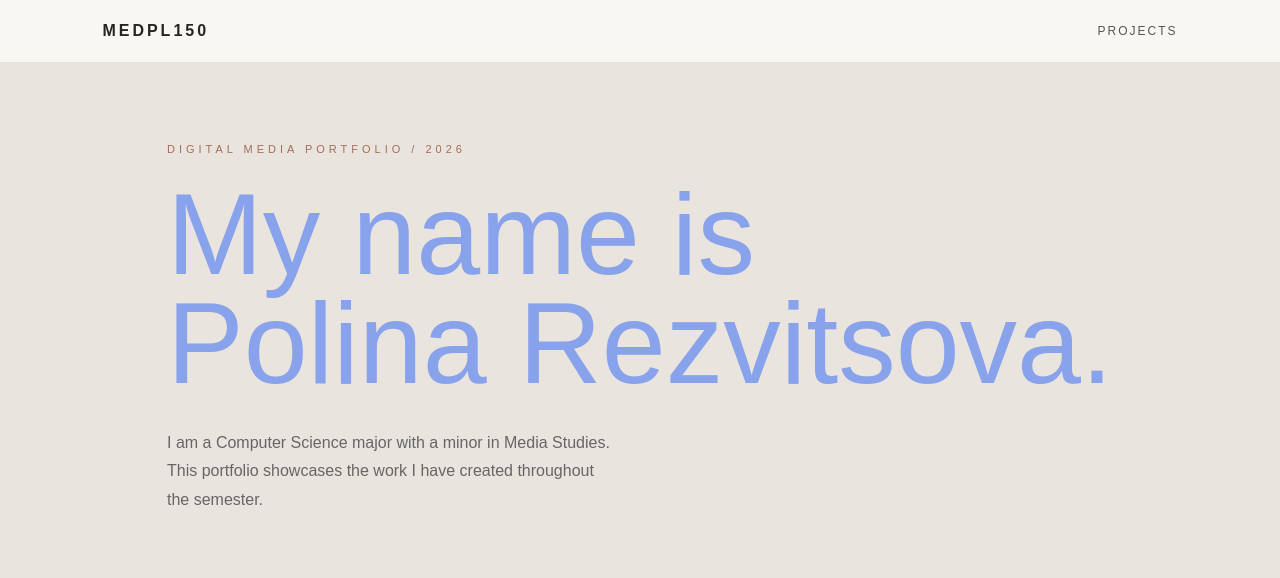
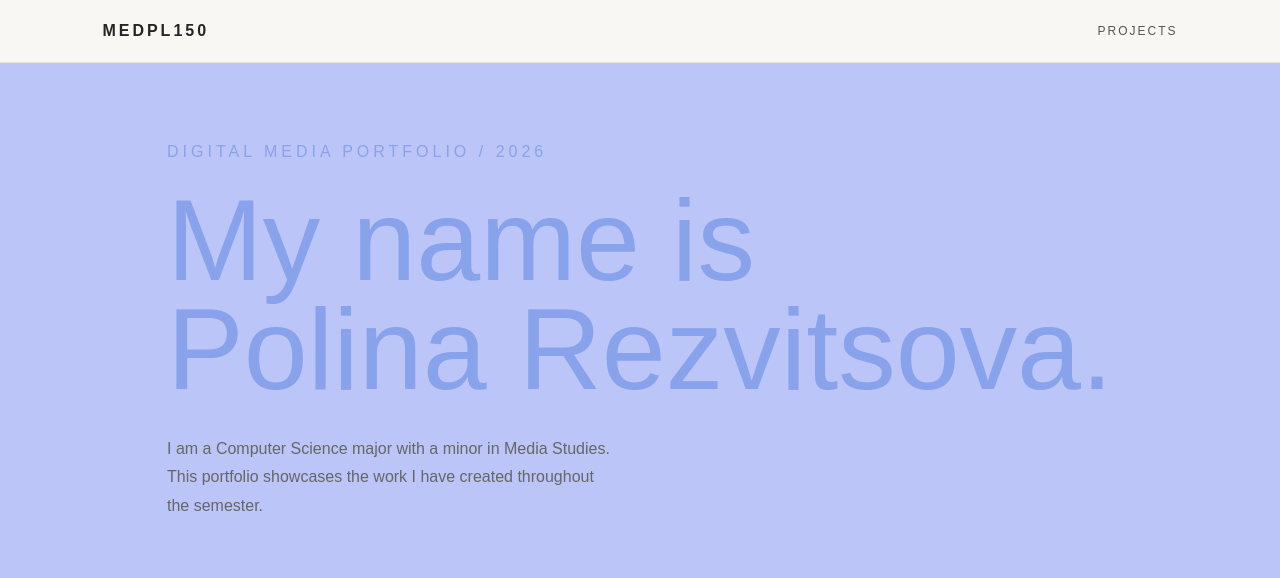
Before and after one commit to Rezvitsova/medpl150, a plain HTML site: page index.html in a window 1280 px wide. Shown: the top 578 px of the page. Drawn offline with Linux system fonts and the light colour scheme.

Commit message:
style.css

```diff
--- a/style.css
+++ b/style.css
@@ -11,7 +11,7 @@ html {
 
 body {
     font-family: Arial, Helvetica, sans-serif;
-    background: #BCCCF7;
+    background: #24272B;
     color: #88A2EB;
 }
 
@@ -52,7 +52,7 @@ header {
 .hero {
     min-height: 75vh;
     padding: 120px 12%;
-    background: #e9e4dd;
+    background: #BCC5F7;
     display: flex;
     flex-direction: column;
     justify-content: center;
@@ -61,7 +61,7 @@ header {
 
 .small-heading,
 .section-label {
-    color: #a16f5b;
+    color: #F7E5BC
     font-size: 11px;
     letter-spacing: 4px;
     margin-bottom: 25px;
```
